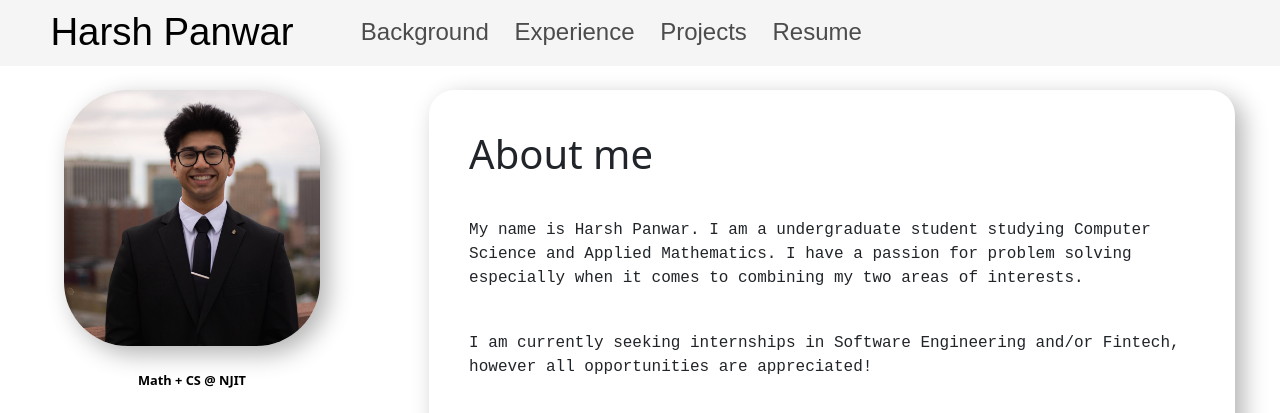
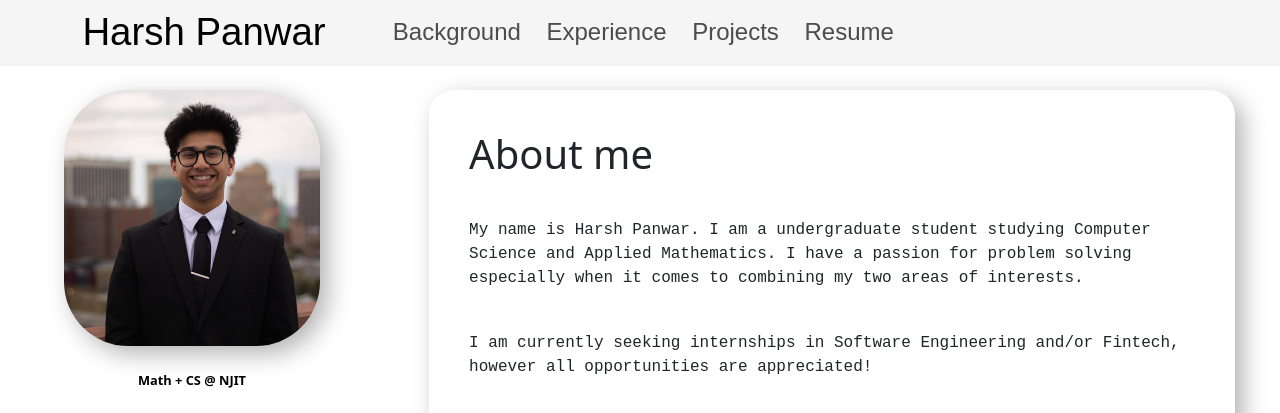
Before and after one commit to Harsh-Panwar000/Portfolio, a plain HTML site: page index.html in a window 1280 px wide. Shown: the top 413 px of the page. Drawn offline with nearby package versions, Linux system fonts and the light colour scheme.

Commit message:
Shifted heading margin

```diff
--- a/index.html
+++ b/index.html
@@ -13,7 +13,7 @@
 <body>
     <nav class="navbar navbar-expand-lg" style="background-color: #f5f5f5;" >
         <div class="container-fluid" style="background-color:#f5f5f5;">
-          <a class="navbar-brand" style= "font-size: 3vw; display: flex; justify-content: center; color: rgb(0, 0, 0); width:25vw;" href="index.html">Harsh Panwar</a>
+          <a class="navbar-brand" style= "margin-left:4vh; font-size: 3vw; display: flex; justify-content: center; color: rgb(0, 0, 0); width:25vw;" href="index.html">Harsh Panwar</a>
           <button class="navbar-toggler" type="button" data-bs-toggle="offcanvas" data-bs-target="#offcanvasNavbar" aria-controls="offcanvasNavbar">
             <span class="navbar-toggler-icon"></span>
           </button>
```
